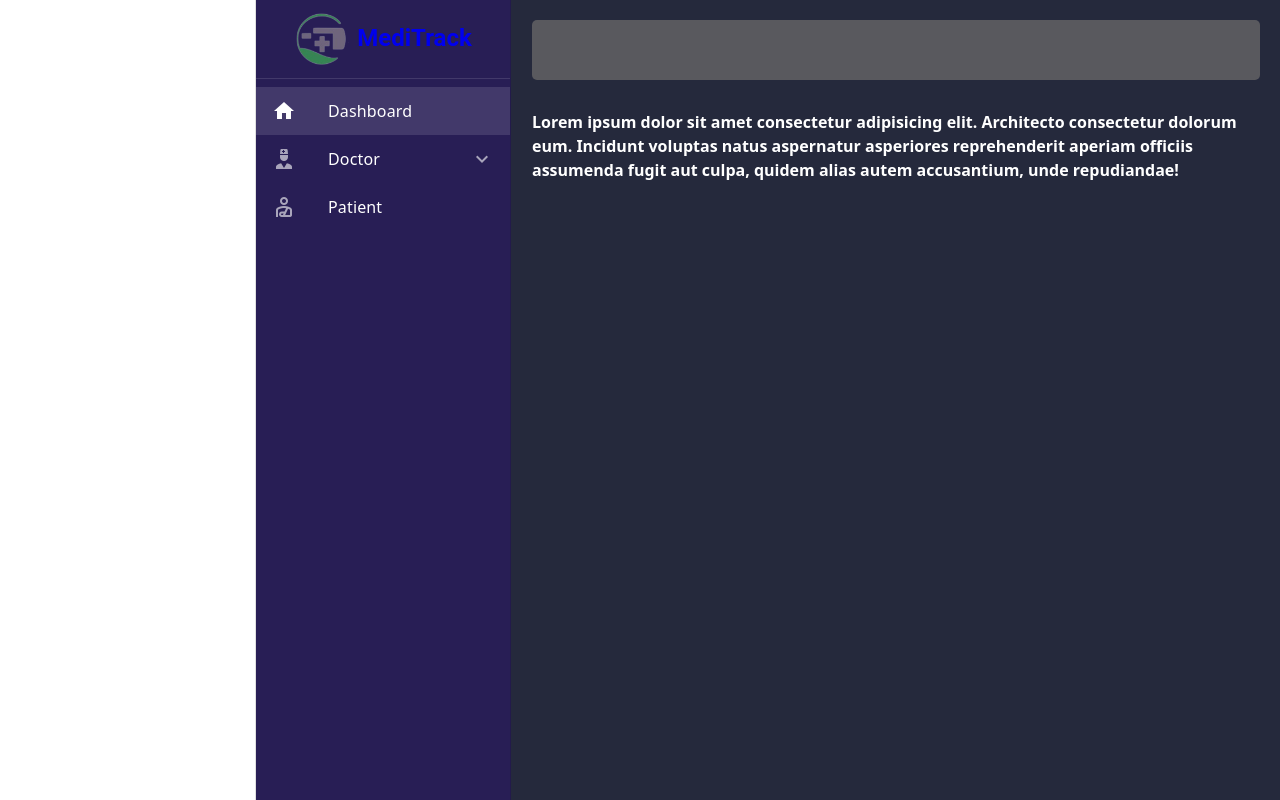
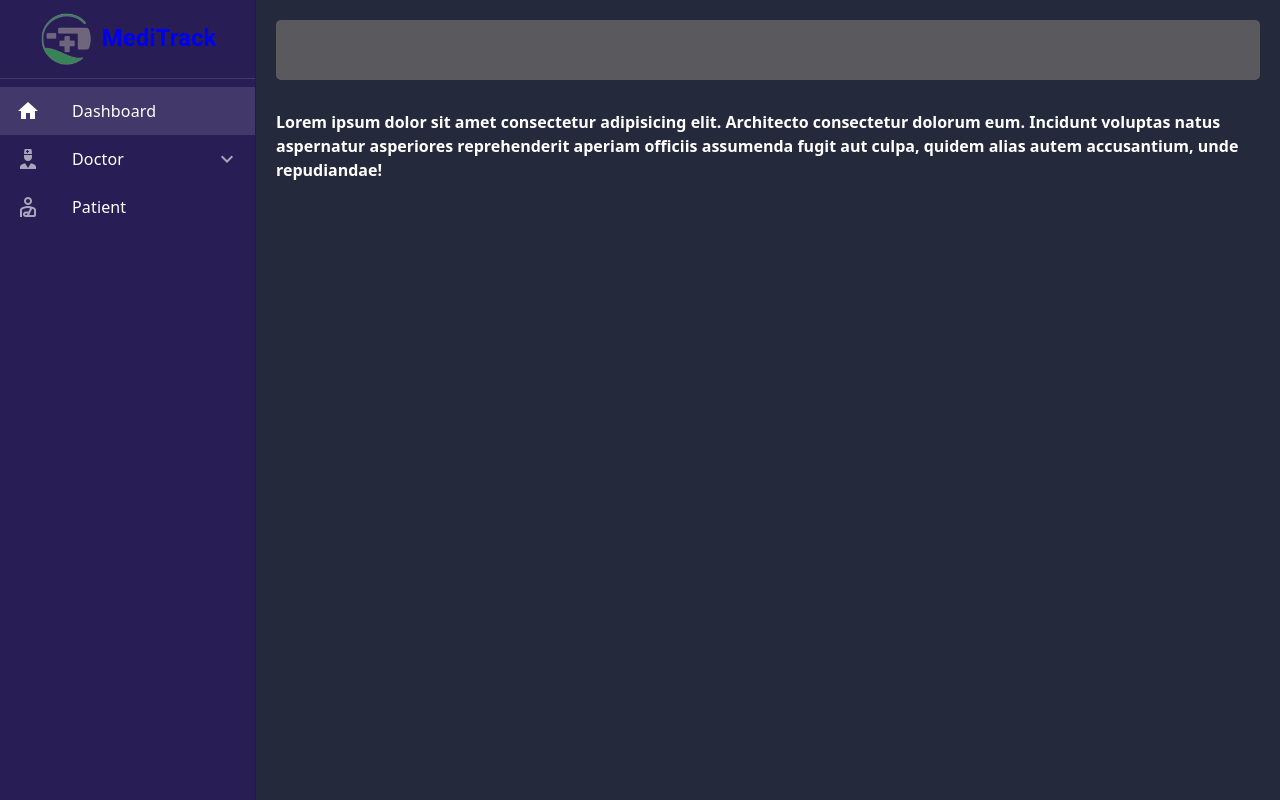
Before and after one commit to abdullahalmasudpersonal/MediTrack_Client, a Vue app: page /admin in a window 1280 px wide. Built offline with nearby package versions, Linux system fonts and the light colour scheme; sample sign-in values are in the browser's storage.

Commit message:
update admin dashboard

```diff
--- a/src/components/navigation/DashboardNavber.vue
+++ /dev/null
@@ -1,18 +0,0 @@
-<template>
- <div class="admin-navber">
-  <!-- // -->
- </div>
-</template>
-
-<script setup lang="ts"></script>
-
-<style scoped>
-.admin-navber {
- position: sticky;
- top: 20px;
- height: 60px;
- background-color: #59595e;
- border-radius: 5px;
- margin-bottom: 30px;
-}
-</style>
--- /dev/null
+++ b/src/components/navigation/dashboardNavber/AdminDashboardNavber.vue
@@ -0,0 +1,37 @@
+<template>
+ <div class="admin-navber">
+  <button v-if="!isDesktop" @click="$emit('toggle-drawer')"><v-icon>mdi-menu</v-icon></button>
+ </div>
+</template>
+
+<script setup lang="ts">
+import { computed, onBeforeUnmount, onMounted, ref } from 'vue'
+
+// screen width tracking
+const windowWidth = ref(window.innerWidth)
+const isDesktop = computed(() => windowWidth.value > 1000)
+function updateWidth() {
+ windowWidth.value = window.innerWidth
+}
+onMounted(() => {
+ window.addEventListener('resize', updateWidth)
+})
+onBeforeUnmount(() => {
+ window.removeEventListener('resize', updateWidth)
+})
+defineEmits(['toggle-drawer'])
+</script>
+
+<style scoped>
+.admin-navber {
+ position: sticky;
+ top: 20px;
+ height: 60px;
+ background-color: #59595e;
+ border-radius: 5px;
+ margin-bottom: 30px;
+ display: flex;
+ align-items: center;
+ padding: 10px;
+}
+</style>
--- a/src/components/navigation/AdminSidebar.vue
+++ b/src/components/navigation/sideberNavigation/AdminSidebar.vue
@@ -12,15 +12,14 @@
 </template> -->
 
 <template>
- <v-navigation-drawer class="sideber-bg-color text-white">
-  <template v-slot:prepend>
+ <!-- <template v-slot:prepend> -->
  <router-link to="/" class="text-decoration-none">
   <div class="d-flex align-center justify-center py-3">
    <v-img src="/src/assets/image/logo/meditrack.png" max-width="55" class="mr-2" />
    <span class="text-h5 font-weight-bold">MediTrack</span>
   </div>
  </router-link>
-  </template>
+ <!-- </template> -->
  <v-divider></v-divider>
 
  <v-list>
@@ -43,7 +42,6 @@
    <v-list-item v-else :prepend-icon="item.icon" :title="item.title" :to="item.to" exact />
   </template>
  </v-list>
- </v-navigation-drawer>
 </template>
 
 <script setup lang="ts">
@@ -80,9 +78,6 @@ const menuItems = [
 </script>
 
 <style scoped>
-.sideber-bg-color {
- background-color: rgb(40, 30, 85);
-}
 /* .v-navigation-drawer {
  height: 100vh;
  position: fixed;
--- a/src/layouts/AdminLayout.vue
+++ b/src/layouts/AdminLayout.vue
@@ -12,7 +12,7 @@
   <v-main>
    <div class="admin-content">
     <div class="admin-content-div">
-     <DashboardNavber />
+     <DashboardNavber @toggle-drawer="drawer = !drawer" />
      <router-view />
     </div>
    </div>
@@ -20,8 +20,8 @@
  </v-app>
 </template>
 <script setup lang="ts">
-import AdminSidebar from '@/components/navigation/AdminSidebar.vue'
-import DashboardNavber from '@/components/navigation/DashboardNavber.vue'
+import AdminSidebar from '@/components/navigation/sideberNavigation/AdminSidebar.vue'
+import DashboardNavber from '@/components/navigation/dashboardNavber/AdminDashboardNavber.vue'
 
 import { ref, computed, onMounted, onBeforeUnmount } from 'vue'
 const drawer = ref(true)
@@ -45,6 +45,9 @@ onBeforeUnmount(() => {
 </script>
 
 <style scoped>
+.sideber-bg-color {
+ background-color: rgb(40, 30, 85);
+}
 .v-main {
  flex: 1;
  background-color: #25293c;
--- a/src/layouts/DoctorLayout.vue
+++ b/src/layouts/DoctorLayout.vue
@@ -8,7 +8,7 @@
 </template>
 
 <script setup lang="ts">
-import DoctorSidebar from '@/components/navigation/DoctorSidebar.vue'
+import DoctorSidebar from '@/components/navigation/sideberNavigation/DoctorSidebar.vue'
 </script>
 
 <style scoped>
--- a/src/layouts/PatientLayout.vue
+++ b/src/layouts/PatientLayout.vue
@@ -8,7 +8,7 @@
 </template>
 
 <script setup lang="ts">
-import PatientSidebar from '@/components/navigation/PatientSidebar.vue'
+import PatientSidebar from '@/components/navigation/sideberNavigation/PatientSidebar.vue'
 </script>
 
 <style scoped>
```
Also changed, not shown: src/components/navigation/sideberNavigation/DoctorSidebar.vue (renamed from src/components/navigation/DoctorSidebar.vue), src/components/navigation/sideberNavigation/PatientSidebar.vue (renamed from src/components/navigation/PatientSidebar.vue). Lines whose indentation alone changed are shown as unchanged.
